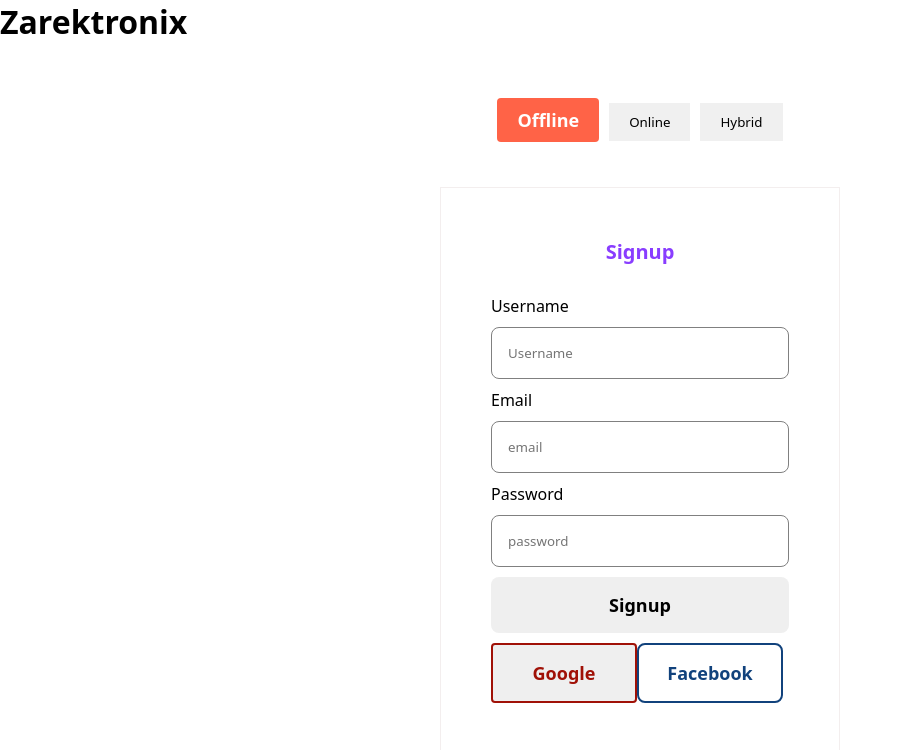
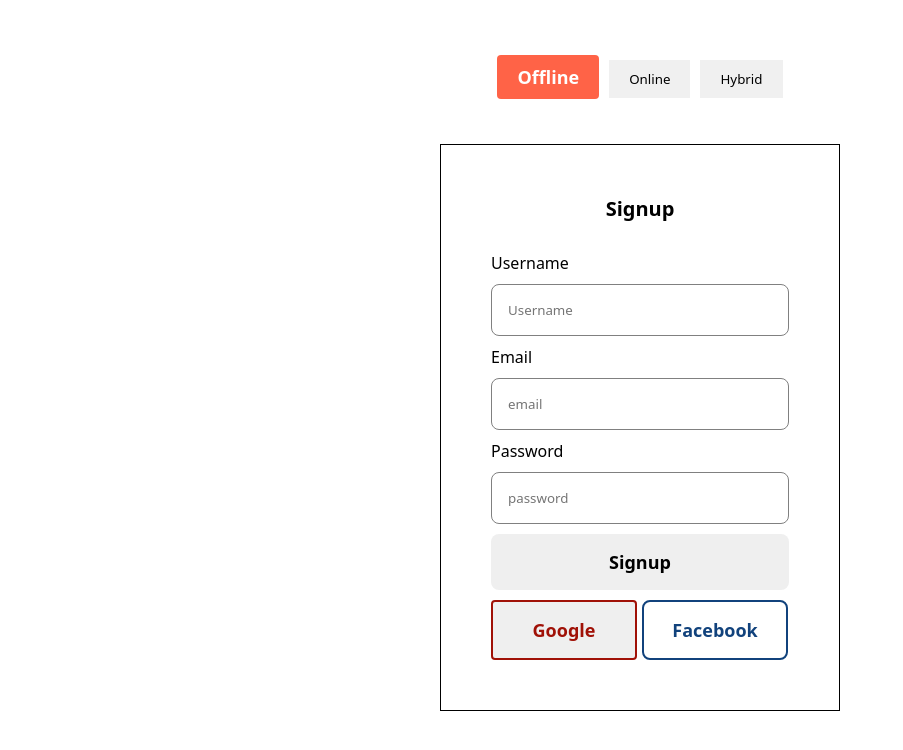
Before and after one commit to mohdadil12345/Zarektronix, a React (Create React App) app in the folder zarefrontend/: page / in a window 1280 px wide. Shown: the top 750 px of the page, without its empty margins (0-903 px from the left). Built offline with nearby package versions, Linux system fonts and the light colour scheme.

Commit message:
css design

```diff
--- a/zarefrontend/src/App.css
+++ b/zarefrontend/src/App.css
@@ -23,16 +23,36 @@ button {
 }
 
 
-
+/*
 .signup_form form h3 {
   margin-bottom: 20px;
   color: #893dff;
   font-size: 20px;
   text-align: center;
 
-}
+} */
 
 
+.h1{
+  margin-bottom: 20px;
+  font-size: 20px;
+  text-align: center;
+
+}
+.h2{
+  margin-bottom: 20px;
+  color: tomato;
+  font-size: 20px;
+  text-align: center;
+
+}
+.h3{
+  margin-bottom: 20px;
+  color: #893dff;
+  font-size: 20px;
+  text-align: center;
+
+}
 
 
 
@@ -63,6 +83,7 @@ button {
   font-size: 18px;
   font-style: normal;
   padding: 16px;
+  margin-right: 5px;
 }
 .signup_form .facebook {
   width: 49%;
@@ -101,7 +122,7 @@ button {
   margin: 40px auto;
   height: 100%;
   justify-content: space-between;
-border: 1px solid rgb(243, 238, 238);
+  border: 1px solid rgb(0, 0, 0);
 }
 
 .form2 {
@@ -113,8 +134,9 @@ border: 1px solid rgb(243, 238, 238);
   margin: 40px auto;
   height: 100%;
   justify-content: space-between;
-  border: 1px solid rgb(0, 0, 0);
+
   border-radius: 8px;
+  border: 1px solid rgb(243, 238, 238);
 }
 
 .form3 {
--- a/zarefrontend/src/App.js
+++ b/zarefrontend/src/App.js
@@ -4,7 +4,6 @@ import User from './components/User';
 function App() {
   return (
     <div>
-      <h1>Zarektronix</h1>
 
        <User/>
     </div>
--- a/zarefrontend/src/components/User.jsx
+++ b/zarefrontend/src/components/User.jsx
@@ -5,6 +5,8 @@ function User() {
   const [name, setname] = useState("")
   const [email, setemail] = useState("")
   const [password, setpassword] = useState("")
+  const [mode, setmode] = useState("")
+
 
 
 const form_submit = (e)=> {
@@ -13,6 +15,8 @@ const form_submit = (e)=> {
       name,
       email,
       password,
+      mode
+
     }
     registration(user)
 }
@@ -36,7 +40,7 @@ const form_submit = (e)=> {
 
         );
 
-     let response = await fetch("https://movie-lists-x2e8.onrender.com/user/register", {
+     let response = await fetch("https://zarektronix-1.onrender.com/users/register", {
        method: "POST",
        body: bodyContent,
        headers: headersList
@@ -86,7 +90,7 @@ const form_submit = (e)=> {
         </button>
       </div>
       <form onSubmit={(e)=> form_submit(e)} className={activeTab === 'Offline' ? 'form1' : activeTab === 'Online' ? 'form2' : 'form3'}>
-        <h3>Signup</h3>
+        <h3 className={activeTab === 'Offline' ? 'h1' : activeTab === 'Online' ? 'h2' : 'h3'}>Signup</h3>
         <label htmlFor="">Username</label>
         <input onChange={(e)=> setname(e.target.value)} className={activeTab === 'Offline' ? 'input1' : activeTab === 'Online' ? 'input2' : 'input3'} type="text" placeholder="Username" />
         <label htmlFor="">Email</label>
```
Also changed, not shown: 1 other file (tests, documents, lock files or other folders).
